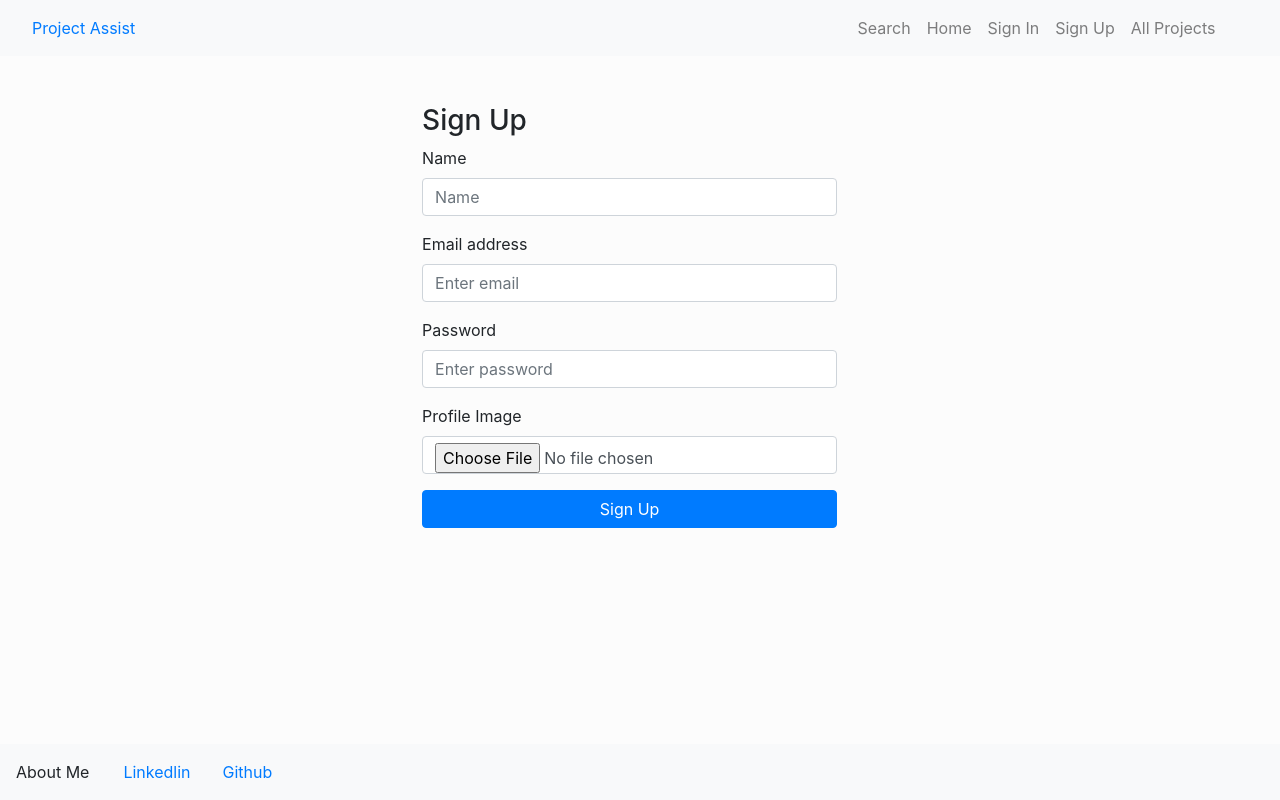
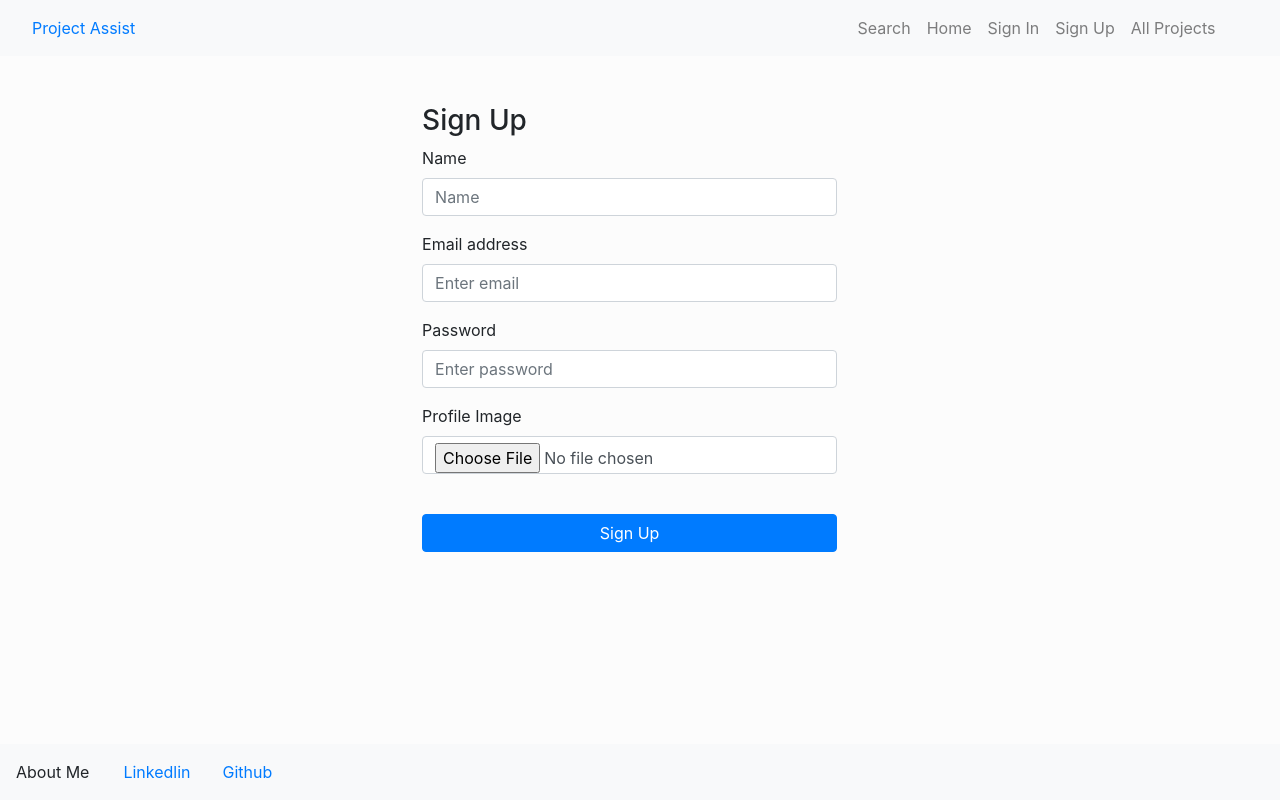
Before and after one commit to puneetmanghwani/ProjectSeller, a React (Create React App) app in the folder client/: page /register in a window 1280 px wide. Built offline with nearby package versions, Linux system fonts and the light colour scheme.

Commit message:
mistakes1

```diff
--- a/client/src/components/auth/registration.js
+++ b/client/src/components/auth/registration.js
@@ -172,6 +172,7 @@ class Registration extends Component {
             Profile Image:
             <input  className="form-control" name="profileImage" id="profileImage" type="file" onChange={this.handleChange}></input>
           </label> */}
+          <Row>&nbsp; &nbsp;</Row>
           {this.props.loading ? <Button variant="primary" disabled>
                                   <Spinner
                                     as="span"
```
